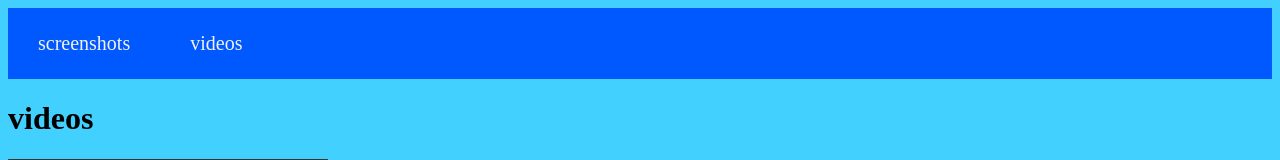
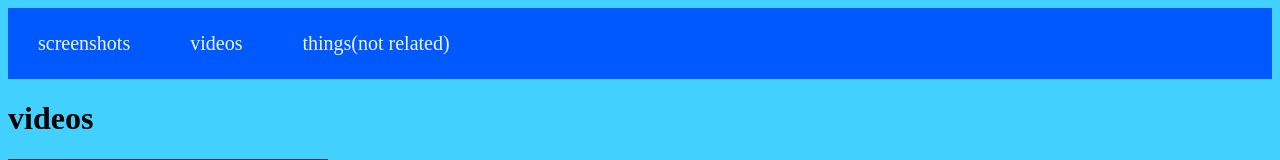
Before and after one commit to hgs4f/cb, a plain HTML site: page vid.html in a window 1280 px wide. Shown: the top 160 px of the page. Drawn offline with Linux system fonts and the light colour scheme; grey boxes are pictures that could not be loaded.

Commit message:
vid.html

```diff
--- a/vid.html
+++ b/vid.html
@@ -6,6 +6,7 @@
     <div class="topnav">
         <a class="active" href="index.html">screenshots</a>
         <a href="vid.html">videos</a>
+        <a href="cool.html">things(not related)</a>
       </div>
 
 
```
